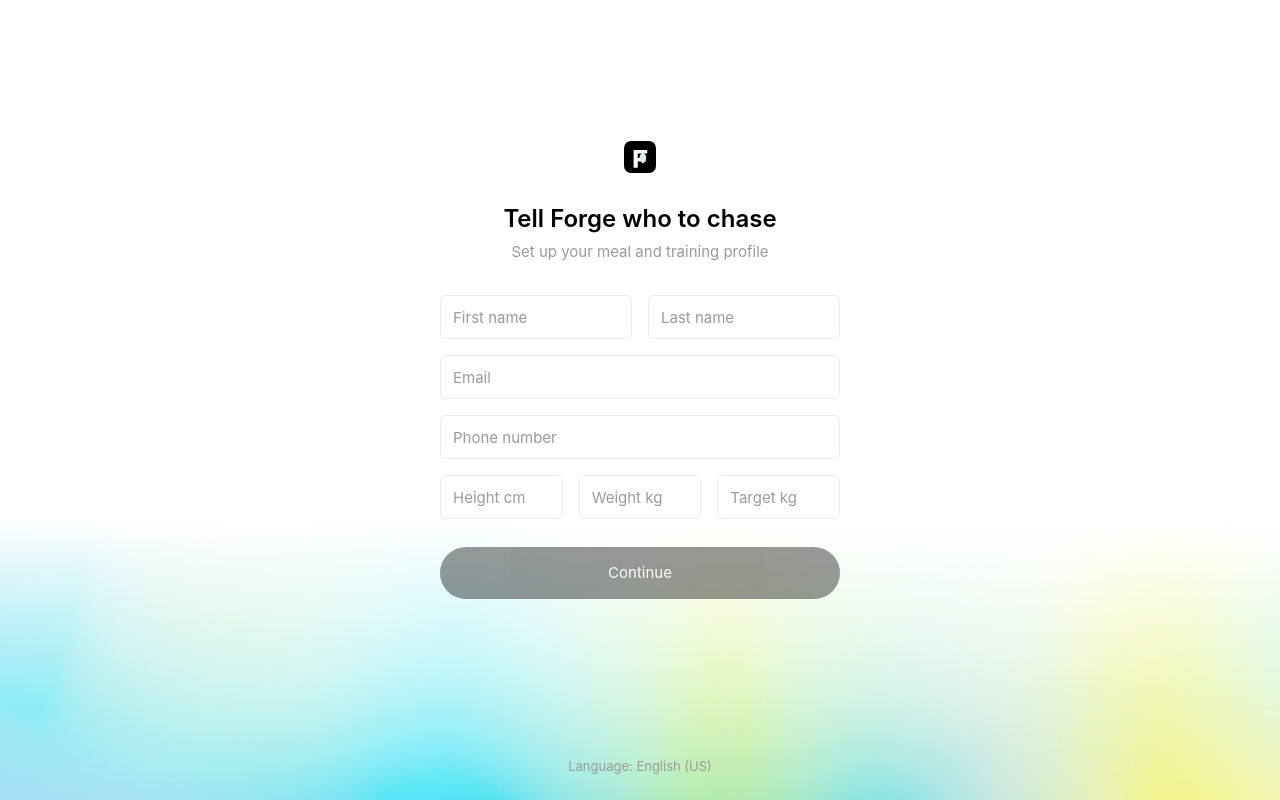
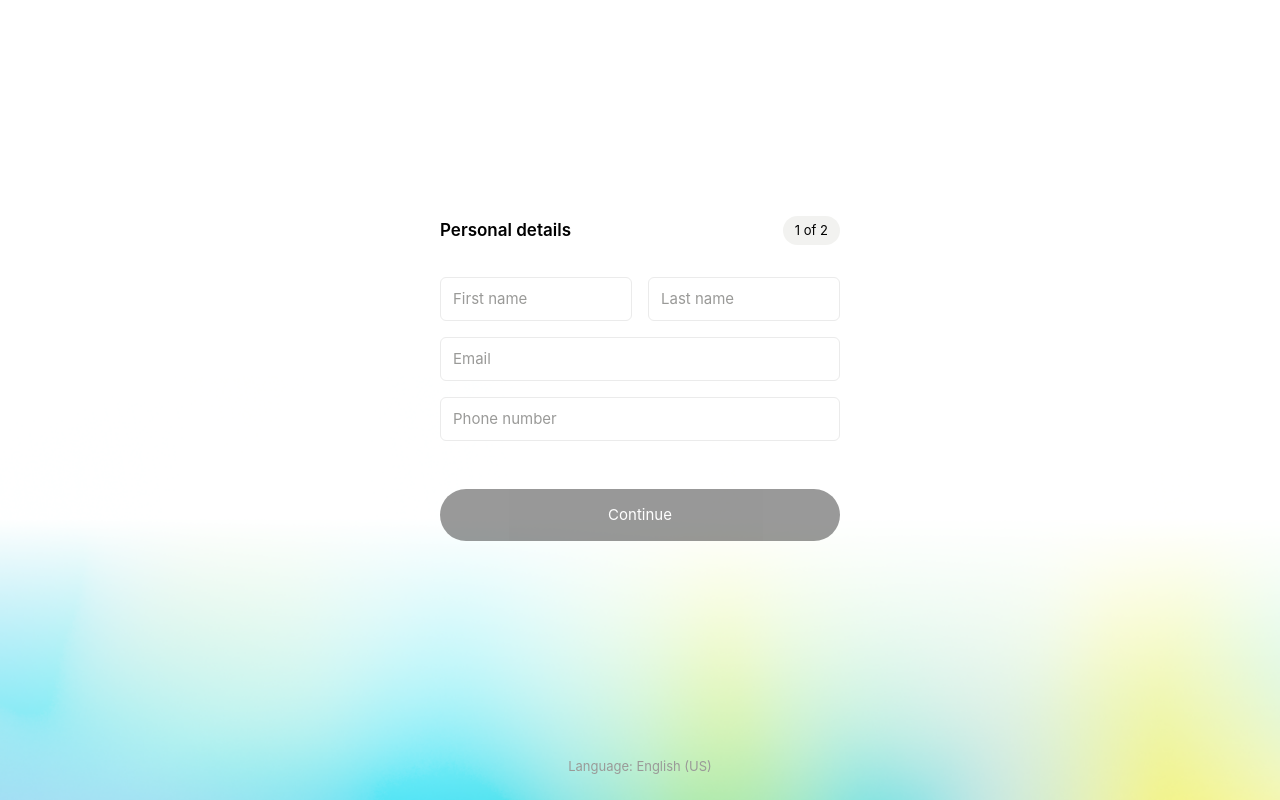
Before and after one commit to olusegun-adeniyi/Workout---meal-planner, a Next.js app: page / in a window 1280 px wide. Built offline with nearby package versions, Linux system fonts and the light colour scheme.

Commit message:
Add onboarding stepper

```diff
--- a/app/page.tsx
+++ b/app/page.tsx
@@ -2,7 +2,7 @@
 
 import { useMemo, useState } from 'react'
 import type { FormEvent, HTMLAttributes, HTMLInputTypeAttribute } from 'react'
-import { CheckCircle2 } from 'lucide-react'
+import { ArrowLeft, CheckCircle2 } from 'lucide-react'
 import Link from 'next/link'
 import { Button } from '@/components/component-library'
 
@@ -17,6 +17,7 @@
 }
 
 type FormErrors = Partial<Record<keyof FormValues, string>>
+type FormStep = 'personal' | 'body'
 
 const initialValues: FormValues = {
   firstName: '',
@@ -36,6 +37,16 @@
   heightCm: 'Height',
   currentWeightKg: 'Current weight',
   targetWeightKg: 'Target weight',
+}
+
+const personalFields: (keyof FormValues)[] = ['firstName', 'lastName', 'email', 'phone']
+const bodyFields: (keyof FormValues)[] = ['heightCm', 'currentWeightKg', 'targetWeightKg']
+
+function pickErrors(errors: FormErrors, fields: (keyof FormValues)[]): FormErrors {
+  return fields.reduce<FormErrors>((nextErrors, field) => {
+    if (errors[field]) nextErrors[field] = errors[field]
+    return nextErrors
+  }, {})
 }
 
 function OnboardingField({
@@ -126,6 +137,7 @@
 export default function OnboardingPage() {
   const [values, setValues] = useState<FormValues>(initialValues)
   const [errors, setErrors] = useState<FormErrors>({})
+  const [step, setStep] = useState<FormStep>('personal')
   const [serverError, setServerError] = useState<string | null>(null)
   const [saving, setSaving] = useState(false)
   const [submitted, setSubmitted] = useState(false)
@@ -134,7 +146,10 @@
     return [values.firstName.trim(), values.lastName.trim()].filter(Boolean).join(' ')
   }, [values.firstName, values.lastName])
 
-  const isFormFilled = Object.values(values).every((value) => value.trim().length > 0)
+  const currentFields = step === 'personal' ? personalFields : bodyFields
+  const isCurrentStepFilled = currentFields.every((field) => values[field].trim().length > 0)
+  const stepTitle = step === 'personal' ? 'Personal details' : 'Body details'
+  const stepLabel = step === 'personal' ? '1 of 2' : '2 of 2'
 
   function updateField(field: keyof FormValues, value: string) {
     setValues((current) => ({ ...current, [field]: value }))
@@ -145,10 +160,21 @@
 
   async function handleSubmit(event: FormEvent<HTMLFormElement>) {
     event.preventDefault()
-    const nextErrors = validate(values)
-    setErrors(nextErrors)
     setServerError(null)
 
+    const nextErrors = validate(values)
+
+    if (step === 'personal') {
+      const personalErrors = pickErrors(nextErrors, personalFields)
+      setErrors(personalErrors)
+      if (Object.keys(personalErrors).length > 0) return
+
+      setErrors({})
+      setStep('body')
+      return
+    }
+
+    setErrors(nextErrors)
     if (Object.keys(nextErrors).length > 0) return
 
     setSaving(true)
@@ -197,23 +223,37 @@
   return (
     <main className="min-h-screen bg-[#F6F5F3] bg-[url('/images/desktop-background.png')] bg-cover bg-center bg-no-repeat">
       <div className="flex min-h-screen flex-col items-center px-6">
-        <section className="flex w-full max-w-[400px] flex-1 flex-col justify-center pb-[12vh] pt-[10vh]">
-          <img
-            src="/icons/forge-icon.svg"
-            alt=""
-            className="mx-auto mb-8 h-8 w-8"
-          />
-
-          <div className="mb-8 text-center">
-            <h1 className="text-[24px] font-semibold leading-[28px] text-black">
-              Tell Forge who to chase
+        <section className="flex w-full flex-1 items-center justify-center py-10">
+          <div className="flex w-full max-w-[400px] flex-col">
+            <div className="mb-8 flex items-center justify-between">
+              <div className="flex items-center gap-2">
+                {step === 'body' && (
+                  <button
+                    type="button"
+                    aria-label="Back to personal details"
+                    className="flex h-7 w-7 items-center justify-center rounded-[var(--radius-md)] text-black transition-colors hover:bg-[var(--color-bg-secondary)]"
+                    onClick={() => {
+                      setErrors({})
+                      setServerError(null)
+                      setStep('personal')
+                    }}
+                  >
+                    <ArrowLeft size={16} strokeWidth={2} />
+                  </button>
+                )}
+                <h1 className="text-[17px] font-semibold leading-[22px] text-black">
+                  {stepTitle}
                 </h1>
-            <p className="mt-2 text-[15px] font-normal leading-[22px] text-[var(--color-text-tertiary)]">
-              Set up your meal and training profile
-            </p>
+              </div>
+              <span className="rounded-[var(--radius-full)] bg-[var(--color-bg-secondary)] px-3 py-2 text-[13px] leading-none text-black">
+                {stepLabel}
+              </span>
             </div>
 
-          <form className="flex flex-col gap-4" onSubmit={handleSubmit} noValidate>
+            <form className="flex flex-col" onSubmit={handleSubmit} noValidate>
+              <div className="flex flex-col gap-4">
+                {step === 'personal' ? (
+                  <>
                     <div className="grid grid-cols-1 gap-4 sm:grid-cols-2">
                       <OnboardingField
                         field="firstName"
@@ -251,8 +291,9 @@
                       error={errors.phone}
                       onChange={(value) => updateField('phone', value)}
                     />
-
-            <div className="grid grid-cols-1 gap-4 sm:grid-cols-3">
+                  </>
+                ) : (
+                  <>
                     <OnboardingField
                       field="heightCm"
                       type="number"
@@ -266,7 +307,7 @@
                       field="currentWeightKg"
                       type="number"
                       inputMode="decimal"
-                placeholder="Weight kg"
+                      placeholder="Current weight kg"
                       value={values.currentWeightKg}
                       error={errors.currentWeightKg}
                       onChange={(value) => updateField('currentWeightKg', value)}
@@ -275,21 +316,23 @@
                       field="targetWeightKg"
                       type="number"
                       inputMode="decimal"
-                placeholder="Target kg"
+                      placeholder="Target weight kg"
                       value={values.targetWeightKg}
                       error={errors.targetWeightKg}
                       onChange={(value) => updateField('targetWeightKg', value)}
                     />
-            </div>
+                  </>
+                )}
 
                 {serverError && (
                   <div className="rounded-[var(--radius-lg)] border border-[rgba(220,38,38,0.20)] bg-[var(--color-state-error-bg)] p-3">
                     <p className="text-[13px] leading-[18px] text-[var(--color-text-error)]">{serverError}</p>
                   </div>
                 )}
+              </div>
 
-            <Button type="submit" loading={saving} disabled={!isFormFilled || saving} className="mt-3">
-              Continue
+              <Button type="submit" loading={saving} disabled={!isCurrentStepFilled || saving} className="mt-12">
+                {step === 'personal' ? 'Continue' : "Let's go"}
               </Button>
             </form>
 
@@ -315,6 +358,7 @@
                 </div>
               </div>
             )}
+          </div>
         </section>
 
         <footer className="pb-6 text-center text-[13px] text-[var(--color-text-tertiary)]">
--- a/lib/tokens.ts
+++ b/lib/tokens.ts
@@ -31,7 +31,7 @@
   },
 
   text: {
-    primary: '#8D8B94',   // All headings and body copy
+    primary: '#000000',   // All headings and body copy
     secondary: '#5c5c5a', // Labels, meta, descriptions
     tertiary: '#9a9a98',  // Timestamps, placeholders, dimmed values
     disabled: '#c4c4c2',  // Disabled controls, inactive nav items
```
Lines whose indentation alone changed are shown as unchanged.
